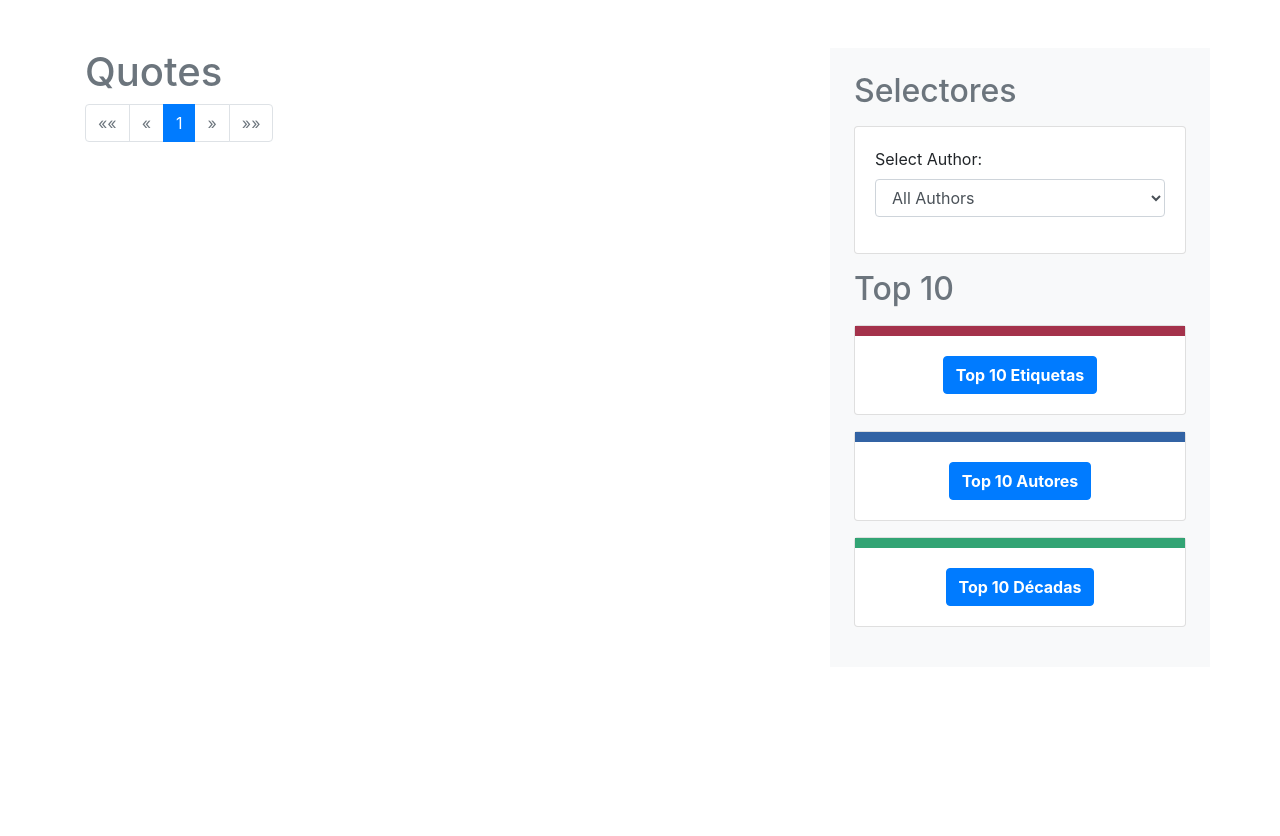
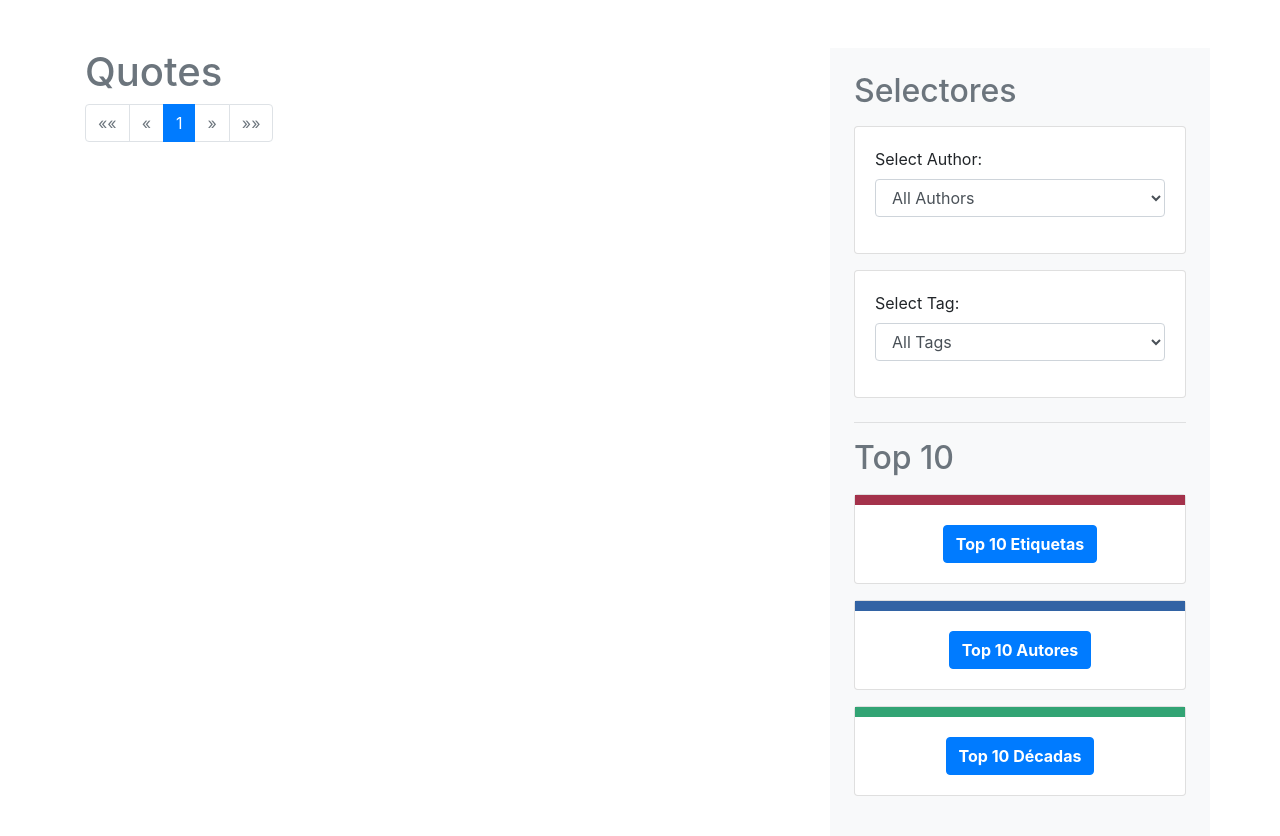
Before and after one commit to AI-School-F5-P3/WebScraping_Angelmaria, a Django app: page / in a window 1280 px wide. Before the commit the page ends 627 px from the top, so only its background shows below. Run offline with Django 5.2, Linux system fonts and the light colour scheme; data that the repository does not hold is empty; some libraries are stand-ins or nearby versions.

Commit message:
añado selector de etiquetas

```diff
--- a/quotes/templates/quotes/quote_list.html
+++ b/quotes/templates/quotes/quote_list.html
@@ -35,12 +35,12 @@
                 <ul class="pagination">
                     {% if page_obj.has_previous %}
                         <li class="page-item">
-                            <a class="page-link" href="?page=1{% if selected_author %}&author={{ selected_author }}{% endif %}" aria-label="First">
+                            <a class="page-link" href="?page=1{% if selected_author %}&author={{ selected_author }}{% endif %}{% if selected_tag %}&tag={{ selected_tag }}{% endif %}" aria-label="First">
                                 <span aria-hidden="true">&laquo;&laquo;</span>
                             </a>
                         </li>
                         <li class="page-item">
-                            <a class="page-link" href="?page={{ page_obj.previous_page_number }}{% if selected_author %}&author={{ selected_author }}{% endif %}" aria-label="Previous">
+                            <a class="page-link" href="?page={{ page_obj.previous_page_number }}{% if selected_author %}&author={{ selected_author }}{% endif %}{% if selected_tag %}&tag={{ selected_tag }}{% endif %}" aria-label="Previous">
                                 <span aria-hidden="true">&laquo;</span>
                             </a>
                         </li>
@@ -60,19 +60,19 @@
                             </li>
                         {% else %}
                             <li class="page-item">
-                                <a class="page-link" href="?page={{ num }}{% if selected_author %}&author={{ selected_author }}{% endif %}">{{ num }}</a>
+                                <a class="page-link" href="?page={{ num }}{% if selected_author %}&author={{ selected_author }}{% endif %}{% if selected_tag %}&tag={{ selected_tag }}{% endif %}">{{ num }}</a>
                             </li>
                         {% endif %}
                     {% endfor %}
 
                     {% if page_obj.has_next %}
                         <li class="page-item">
-                            <a class="page-link" href="?page={{ page_obj.next_page_number }}{% if selected_author %}&author={{ selected_author }}{% endif %}" aria-label="Next">
+                            <a class="page-link" href="?page={{ page_obj.next_page_number }}{% if selected_author %}&author={{ selected_author }}{% endif %}{% if selected_tag %}&tag={{ selected_tag }}{% endif %}" aria-label="Next">
                                 <span aria-hidden="true">&raquo;</span>
                             </a>
                         </li>
                         <li class="page-item">
-                            <a class="page-link" href="?page={{ page_obj.paginator.num_pages }}{% if selected_author %}&author={{ selected_author }}{% endif %}" aria-label="Last">
+                            <a class="page-link" href="?page={{ page_obj.paginator.num_pages }}{% if selected_author %}&author={{ selected_author }}{% endif %}{% if selected_tag %}&tag={{ selected_tag }}{% endif %}" aria-label="Last">
                                 <span aria-hidden="true">&raquo;&raquo;</span>
                             </a>
                         </li>
@@ -111,6 +111,26 @@
                 </div>
             </div>
 
+            <!-- Formulario para seleccionar la etiqueta -->
+            <div class="card mb-3">
+                <div class="card-body">
+                    <form method="get" action="{% url 'quote_list' %}">
+                        <div class="form-group">
+                            <label for="tag">Select Tag:</label>
+                            <select id="tag" name="tag" class="form-control" onchange="this.form.submit()">
+                                <option value="">All Tags</option>
+                                {% for tag in tags %}
+                                    <option value="{{ tag.id }}" {% if selected_tag == tag.id|stringformat:"s" %}selected{% endif %}>
+                                        {{ tag.name }}
+                                    </option>
+                                {% endfor %}
+                            </select>
+                        </div>
+                    </form>
+                </div>
+            </div>
+            <hr class="mt-4">
+
             <h2 class="text-secondary mb-3">Top 10</h2>
             <!-- Botón para mostrar la distribución de citas por etiqueta -->
             <div class="card mb-3">
@@ -126,6 +146,7 @@
                 </div>
             </div>
 
+            <!-- Botón para mostrar la distribución de citas por década -->
             <div class="card mb-3">
                 <div class="card-body text-center" style="border-top: 10px solid rgba(8, 145, 88, 0.828);">
                     <button id="show-author-decade-distribution" class="btn btn-primary"><span style="font-weight: bold">Top 10 Décadas</span></button>
```
